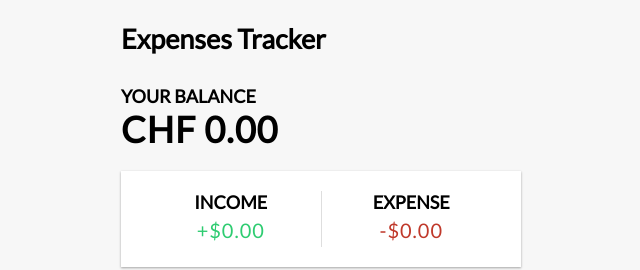
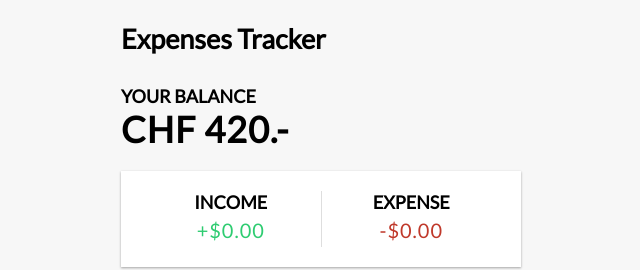
Before and after one commit to NgawangChoedenShankentsang/Expense-Tracker, a Vue app: page / in a window 1280 px wide. Shown: the top 270 px of the page, without its empty margins (319-959 px from the left). Built offline with nearby package versions, Linux system fonts and the light colour scheme.

Commit message:
:sparkles: Redering the total  aount

```diff
--- a/src/App.vue
+++ b/src/App.vue
@@ -1,7 +1,7 @@
 <template>
   <Header />
   <div class="container">
-    <Balance />
+    <Balance :total="total" />
     <IncomeExpenses />
     <TransactionList :transactions="transactions" />
     <AddTransaction />
@@ -24,5 +24,12 @@
       { text: 'Camera', amount: 150 },
   ]);
 
+  //Get Total
+  const total = computed(() => {
+    return transactions.value.reduce((acc, transaction) => {
+      return acc + transaction.amount;
+    }, 0);
+  });
+
 
 </script>
--- a/src/components/Balance.vue
+++ b/src/components/Balance.vue
@@ -3,6 +3,17 @@
         Your Balance
     </h4>
     <h1 id="balance">
-        CHF 0.00
+        CHF {{ total }}.-
     </h1>
 </template>
+
+<script setup>
+  import { defineProps } from 'vue'
+
+  const props = defineProps({
+    total: {
+      type: Number,
+      required: true,
+    },
+  });
+</script>
```
